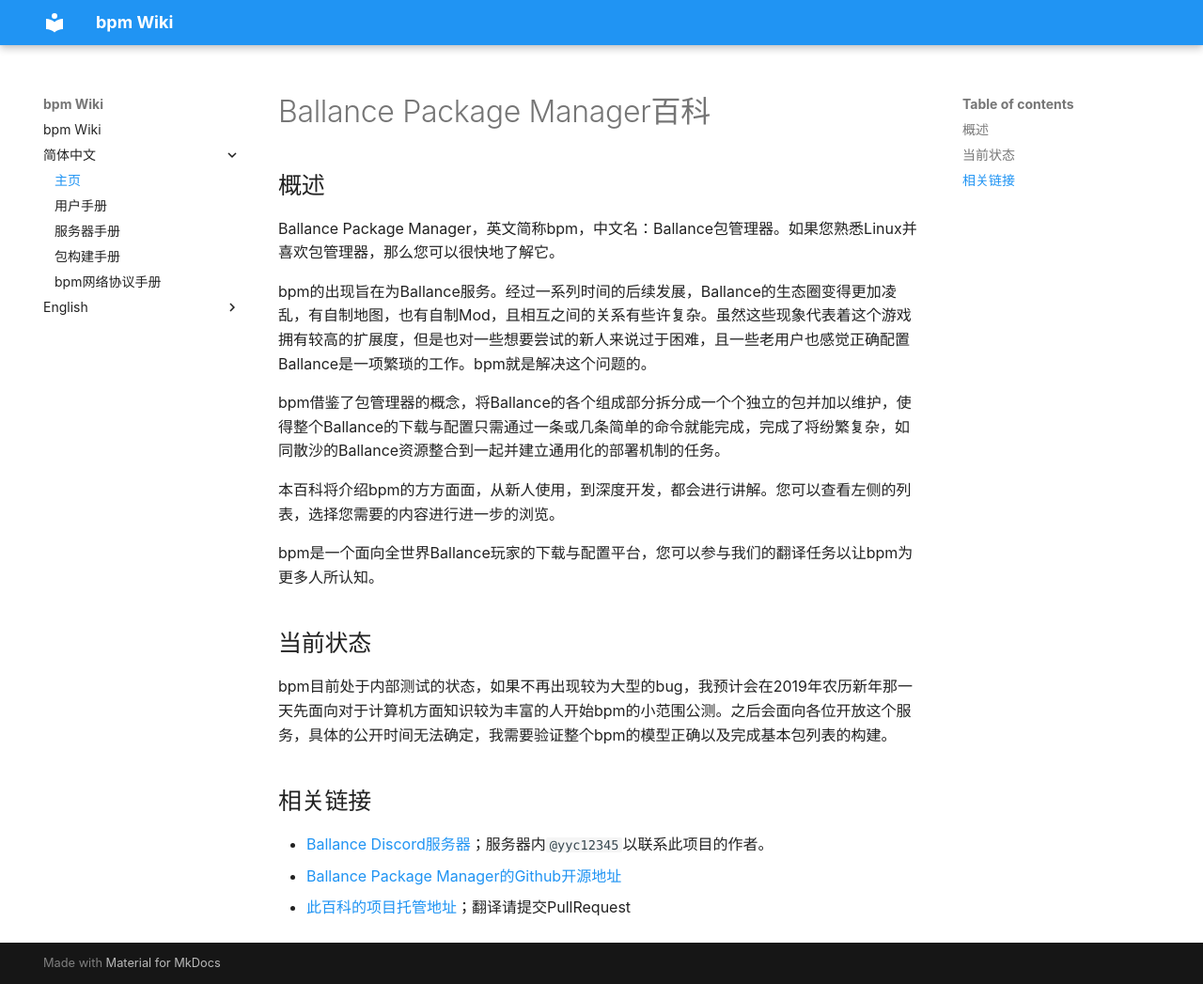
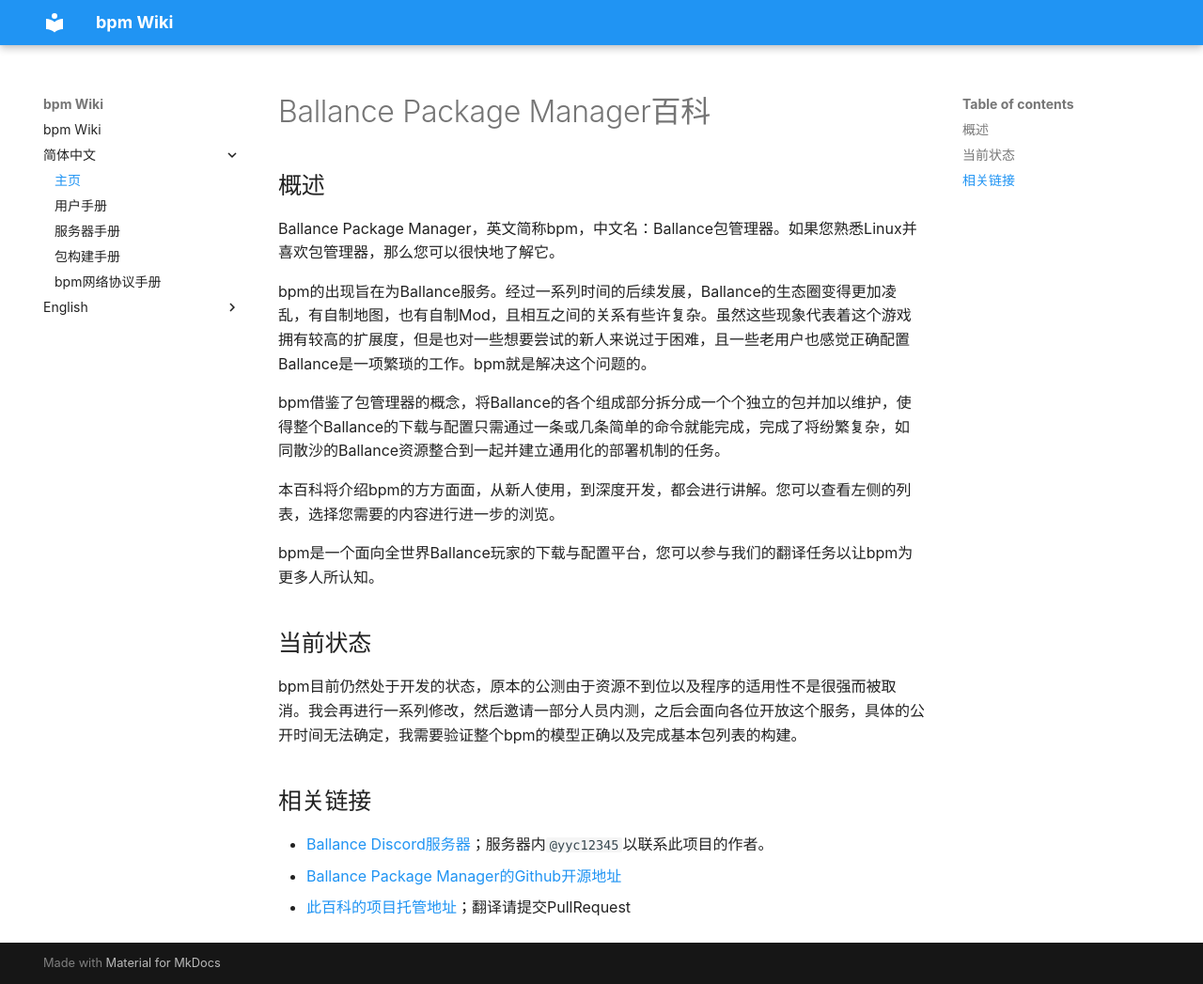
Before and after one commit to yyc12345/bpm_wiki, an MkDocs documentation site: the page built from docs/zh-hans/MAIN.md, in a window 1280 px wide and 1047 px high. Shown: the whole window at 94% size. Built offline with MkDocs 1.6.1 and Material for MkDocs 9.7.7, drawn with Linux system fonts in a browser that asks for light colours.

Commit message:
fix testing words

```diff
--- a/docs/zh-hans/MAIN.md
+++ b/docs/zh-hans/MAIN.md
@@ -14,7 +14,7 @@
 
 ## 当前状态
 
-bpm目前处于内部测试的状态，如果不再出现较为大型的bug，我预计会在2019年农历新年那一天先面向对于计算机方面知识较为丰富的人开始bpm的小范围公测。之后会面向各位开放这个服务，具体的公开时间无法确定，我需要验证整个bpm的模型正确以及完成基本包列表的构建。
+bpm目前仍然处于开发的状态，原本的公测由于资源不到位以及程序的适用性不是很强而被取消。我会再进行一系列修改，然后邀请一部分人员内测，之后会面向各位开放这个服务，具体的公开时间无法确定，我需要验证整个bpm的模型正确以及完成基本包列表的构建。
 
 ## 相关链接
 
```
